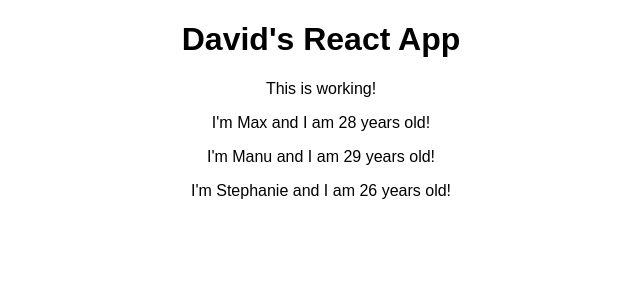
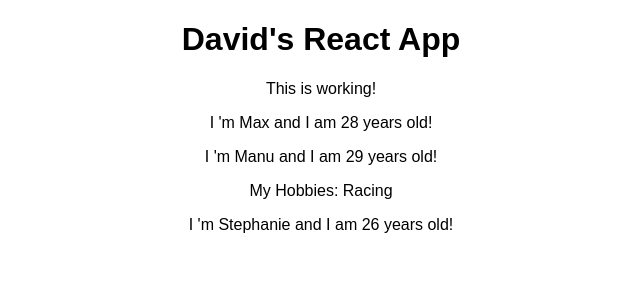
Before and after one commit to davidbolton1/React-Complete-G, a React (Create React App) app: page / in a window 1280 px wide. Shown: the top 300 px of the page, without its empty margins (319-959 px from the left). Built offline with nearby package versions, Linux system fonts and the light colour scheme.

Commit message:
Added children props

```diff
--- a/src/Person/Person.js
+++ b/src/Person/Person.js
@@ -2,6 +2,10 @@
 
 
 const person = (props) => {
-    return <p>I'm {props.name} and I am {props.age} years old!</p>
+    return ( < div >
+        <p> I 'm {props.name} and I am {props.age} years old!</p>
+        <p> {props.children} </p>
+        </div>
+    )
 };
 export default person;
```
